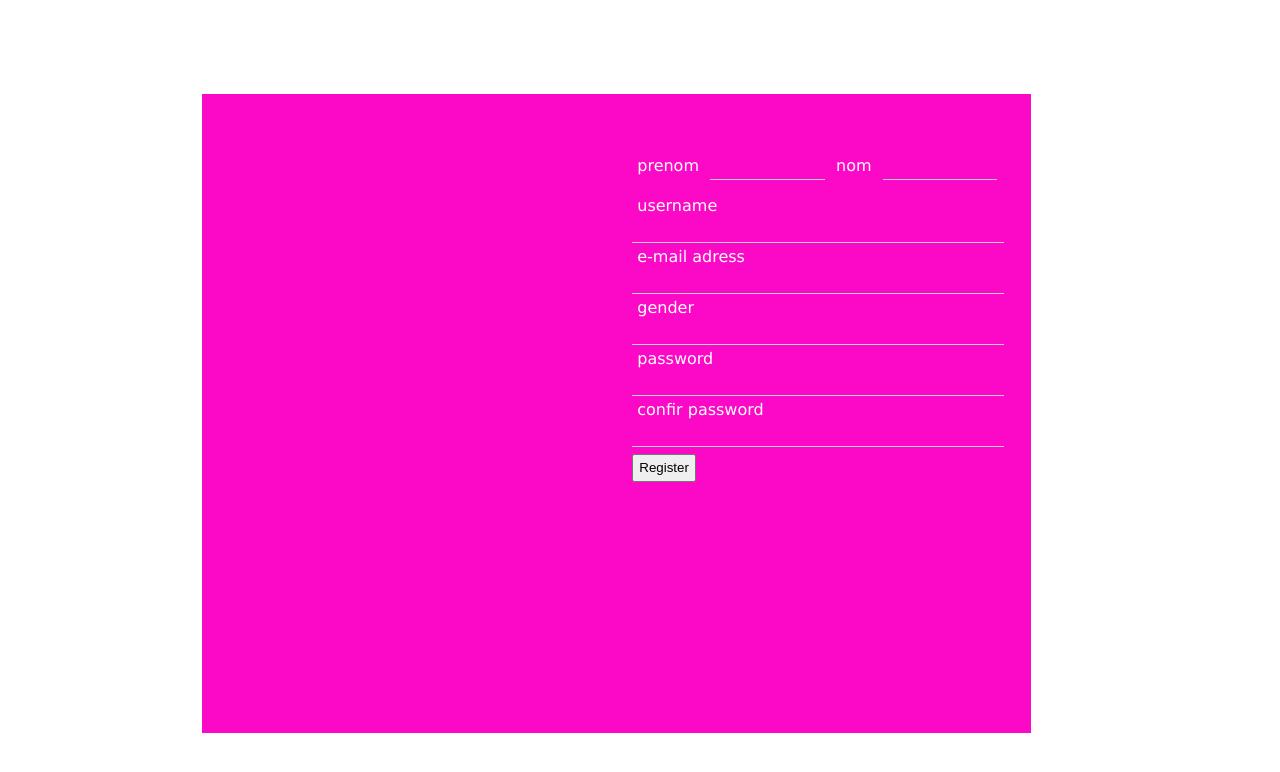
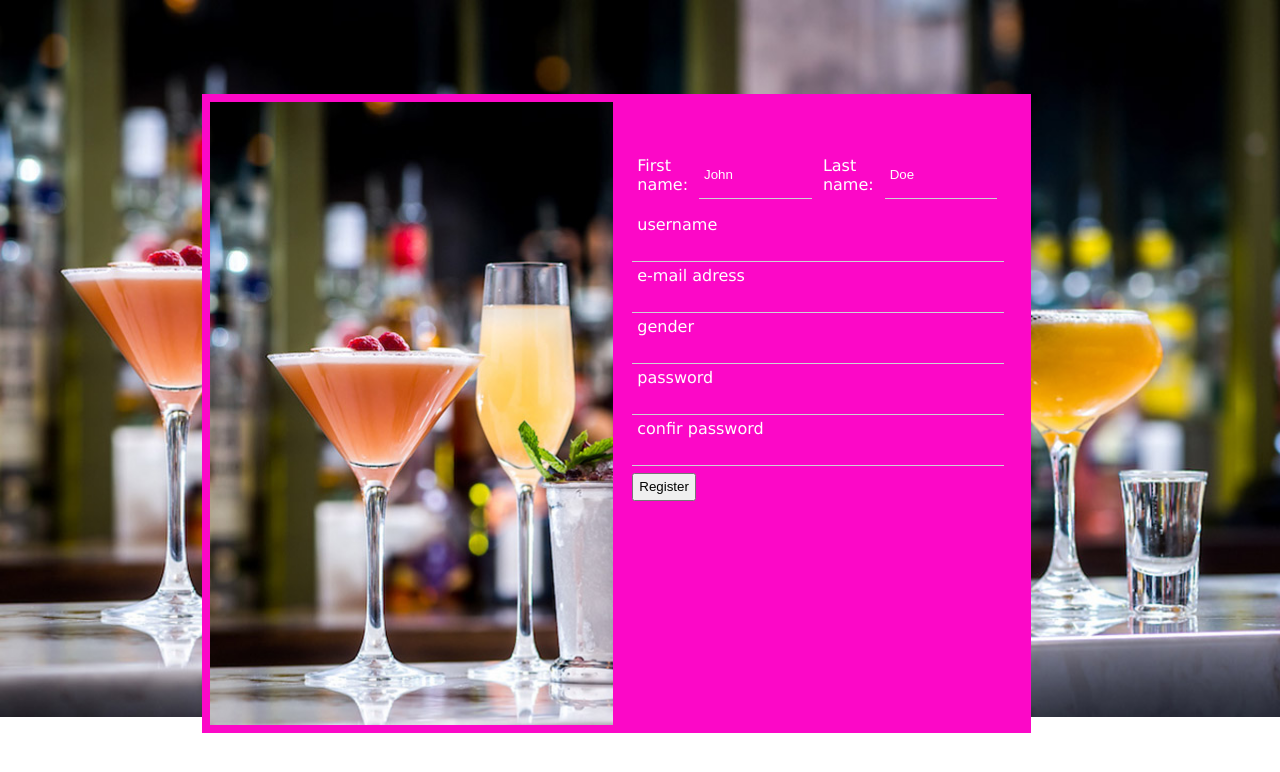
Before and after one commit to Alteza22/formulair, a plain HTML site: page index.html in a window 1280 px wide. Drawn offline with Linux system fonts and the light colour scheme.

Commit message:
first commit

```diff
--- a/index.html
+++ b/index.html
@@ -16,26 +16,24 @@
         <div class="container">
             <div class="cont-image"></div>
             <div class="cont-form">
-                <form action="post">
+                <form action="#" meta="post"  novalidate="on">
                     <div class="names">
-                        <label for="text" >prenom</label>
-                        <input id="prenom" type="text">
-                        <label for="inputlg">nom</label>
-                        <input  id="nom" type="text">
+                        <label for="fname">First name:</label><br>
+                        <input type="text" id="fname" name="fname" value="John"><br>
+                        <label for="lname">Last name:</label><br>
+                        <input type="text" id="lname" name="lname" value="Doe"><br><br>
                     </div>
                     <div class="nomes">
-
                     <label for="text" class="">username</label>
-
-                    <input type="email" name="name" class="form">
+                    <input type="text" name="email" >
                     <label for="email">e-mail adress</label>
-                    <input type="text" name="name" class="form">
+                    <input type="email" name="email" class="form" required>
                     <label for="text" class="">gender</label>
                     <input type="text" name="name" class="form">
                     <label for="password" class="">password</label>
-                    <input type="password" name="name"  class="form">
+                    <input type="password" name="password"  class="pws" required>
                     <label for="password" class="">confir password</label>
-                    <input type="password" name="name" class="form">
+                    <input type="password" name="password" class="pws" required>
                     <button type="submit" name="name">Register</button>
                 </div>
                 </form>
```
Also changed, not shown: images/alteza.jpeg (added), images/bar.jpg (added), images/logo.jpg (added).
